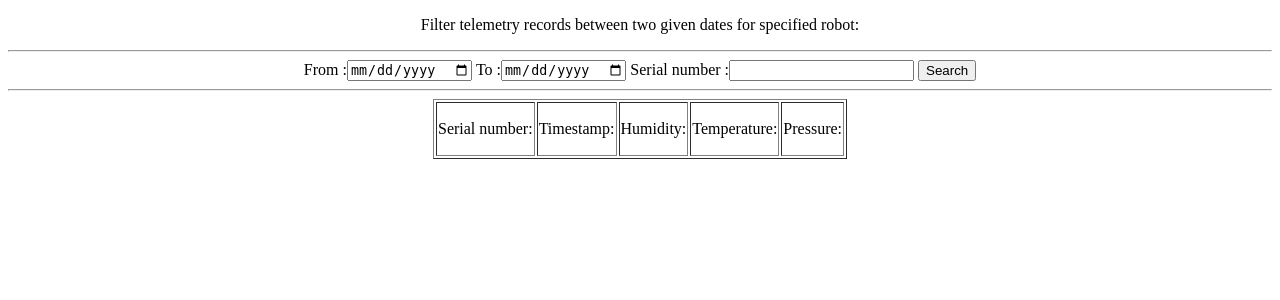
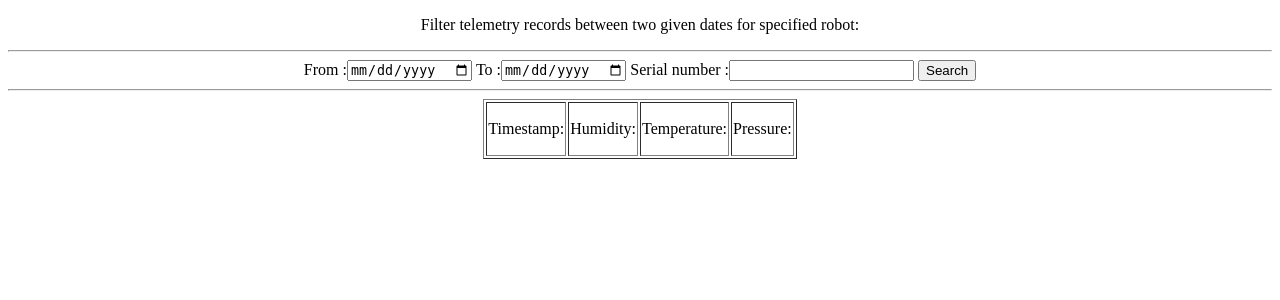
Before and after one commit to Kaczk0vsky/robots_beb, a Django app: page /app1/return_telemetry/ in a window 1280 px wide. Shown: the top 300 px of the page. Run offline with Django 4.2, Linux system fonts and the light colour scheme.

Commit message:
feat: updated to actuall state

```diff
--- a/app1/templates/return_telemetry.html
+++ b/app1/templates/return_telemetry.html
@@ -13,14 +13,14 @@
       <input type="submit" value="Search"/>
       <hr/>
       <table border='1'>
-        <td><p>Serial number:</p></td>
+        <!-- <td><p>Serial number:</p></td> -->
         <td><p>Timestamp:</p></td>
         <td><p>Humidity:</p></td>
         <td><p>Temperature:</p></td>
         <td><p>Pressure:</p></td>
-        {% for x in time_data %}
+        {% for x in all_data %}
           <tr>
-            <td>{{ robots.serial_number}}</td>
+            <!-- <td>{{ robots.serial_number}}</td> -->
             <td>{{ x.timestamp_all }}</td>
             <td>{{ x.humidity_all }}</td>
             <td>{{ x.temperature_all }}</td>
--- a/app1/views.py
+++ b/app1/views.py
@@ -4,6 +4,7 @@ from app1.models import Robot
 from django.template import loader
 from django.shortcuts import render
 from app1.forms import NewRobot
+from django.db import connection
 
 
 def ReturnAllRobots(request):
@@ -40,10 +41,12 @@ def ReturnTelemetry(request):
         fromdate = request.POST.get('fromdate')
         todate = request.POST.get('todate')
         serial = request.POST.get('serial_number')
-        searchresult = Robot.objects.raw('SELECT * FROM app1_robot WHERE (serial_number = "'+serial+'") AND (telemetry_timestamp BETWEEN "'+fromdate+'" AND "'+todate+'")')
-        all_data = Robot.objects.raw('SELECT timestamp_all, humidity_all, temperature_all, pressure_all FROM app1_robot WHERE (serial_number = "'+serial+'") AND (telemetry_timestamp BETWEEN "'+fromdate+'" AND "'+todate+'")')
+        with connection.cursor() as cursor:
+            cursor.execute('SELECT * FROM app1_robot WHERE (serial_number = "'+serial+'") AND (telemetry_timestamp BETWEEN "'+fromdate+'" AND "'+todate+'")')
+            all_data = cursor.fetchone()
+        print(all_data)
+        # all_data = Robot.objects.raw('SELECT timestamp_all, humidity_all, temperature_all, pressure_all WHERE (serial_number = "'+serial+'") AND (telemetry_timestamp BETWEEN "'+fromdate+'" AND "'+todate+'") FROM app1_robot')
         data = {
-            'robots': searchresult,
             'all_data': all_data,
         }
 
--- a/task1_beb/helpers.py
+++ b/task1_beb/helpers.py
@@ -54,7 +54,6 @@ def update_data():
     prev.temperature_all.add(RobotTemperature.objects.create(robot_data=robot_telemetry["temperature"]))
     prev.pressure_all.add(RobotPressure.objects.create(robot_data=robot_telemetry["pressure"]))
 
-
 def make_robot_info():
     robot = robot_info()
     return f'Robot {robot["serial_number"]} - {robot["production_date"]}. Type: {robot["type"]} - '
```
Also changed, not shown: db.sqlite3.
